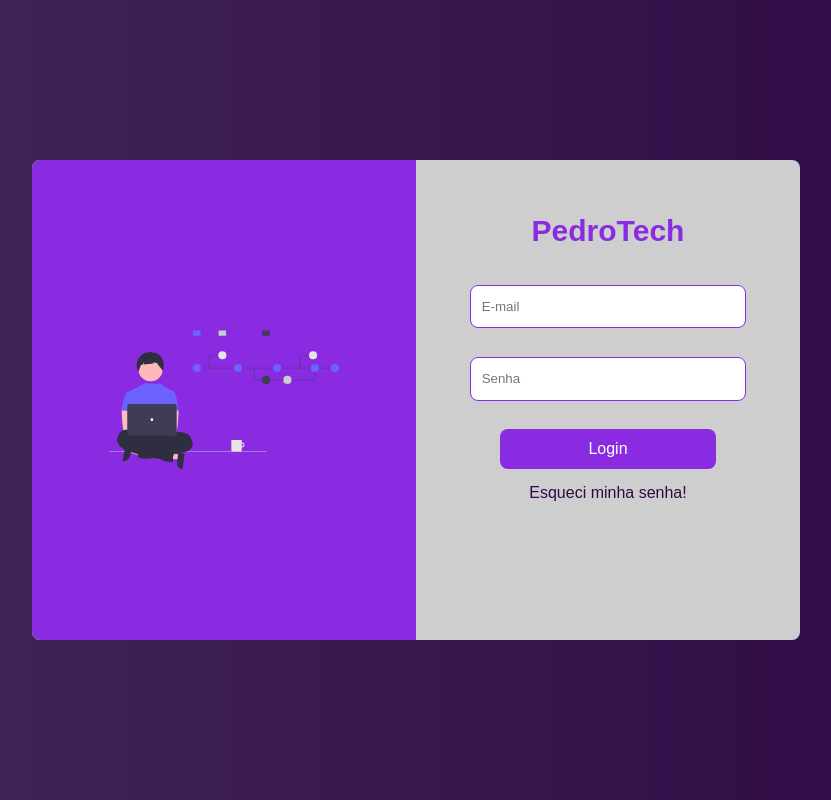
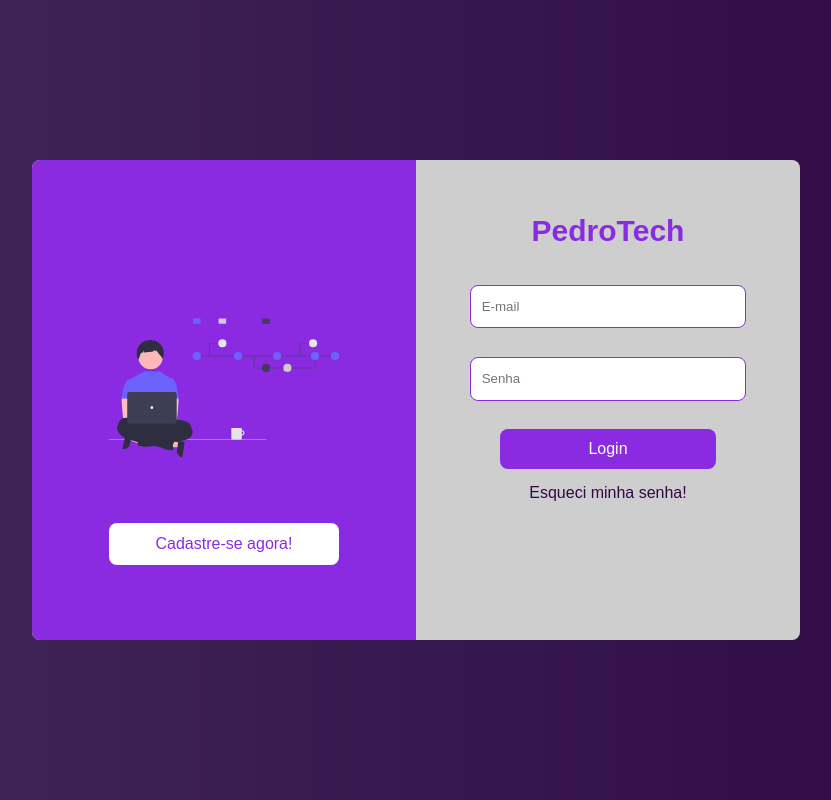
Before and after one commit to holodniak/simple-login-screen, a React (Create React App) app in the folder screen-login/: page / in a window 1280 px wide. Shown: the whole page, without its empty margins (224-1055 px from the left). Built offline with nearby package versions, Linux system fonts and the light colour scheme.

Commit message:
changes with new form

```diff
--- a/screen-login/src/components/Button.jsx
+++ b/screen-login/src/components/Button.jsx
@@ -1,4 +1,4 @@
-import React, { useState } from "react";
+import React from "react";
 import styled from "styled-components";
 
 const Button = styled.button`
--- a/screen-login/src/components/Input.jsx
+++ b/screen-login/src/components/Input.jsx
@@ -1,4 +1,4 @@
-import React, { useState } from "react";
+import React from "react";
 import styled from "styled-components";
 
 const Input = styled.input`
--- a/screen-login/src/components/MainCointainer.jsx
+++ b/screen-login/src/components/MainCointainer.jsx
@@ -1,8 +1,9 @@
 import React, { useState } from "react";
-import styled from "styled-components";
+import styled, { css } from "styled-components";
 import imagem from "../version_control.svg";
 import Input from "./Input";
 import Button from "./Button";
+import VisibilityOffIcon from "@material-ui/icons/VisibilityOff";
 
 const Coitainer = styled.div`
   width: 100vw;
@@ -29,6 +30,10 @@ const BoxImage = styled.div`
   height: 100%;
   border-radius: 8px 0px 0px 8px;
   background: blueviolet;
+  display: flex;
+  flex-direction: column;
+  justify-content: center;
+  align-items: center;
 `;
 
 const Image = styled.img`
@@ -37,7 +42,7 @@ const Image = styled.img`
   position: relative;
   display: block;
   margin: 0 auto;
-  top: 20%;
+  top: 5%;
 `;
 
 const BoxLogin = styled.div`
@@ -65,6 +70,15 @@ const BoxActions = styled.div`
   display: flex;
   flex-direction: column;
   align-items: center;
+  opacity: 1;
+  transition: opacity 0.5s linear;
+
+  ${(props) =>
+    !props.isClicked &&
+    css`
+      opacity: 0;
+      pointer-events: none;
+    `}
 `;
 
 const ForgotPassword = styled.a`
@@ -76,18 +90,49 @@ const ForgotPassword = styled.a`
   }
 `;
 
+const Join = styled.button`
+  width: 60%;
+  position: relative;
+  background: #fff;
+  padding: 3%;
+  margin: 4%;
+  border-radius: 8px;
+  border: none;
+  color: #8a2be1;
+  font-size: 16px;
+  text-align: center;
+  font-family: sans-serif;
+  cursor: pointer;
+
+  :hover {
+    background: #300844;
+    color: #fff;
+  }
+`;
+
 export default function MainContainer() {
+  const [isClicked, setIsClicked] = useState(true);
+
+  const toggle = () => {
+    setIsClicked(!isClicked);
+  };
+
   return (
     <Coitainer>
       <Box>
         <BoxImage>
           <Image src={imagem} />
+          <Join onClick={toggle}>
+            {isClicked ? "Cadastre-se agora!" : "Já sou cadastrado!"}
+          </Join>
         </BoxImage>
         <BoxLogin>
           <Title>PedroTech</Title>
-          <BoxActions>
+          <BoxActions isClicked={isClicked}>
             <Input placeholder="E-mail" type="text"></Input>
-            <Input placeholder="Senha" type="password"></Input>
+            <Input placeholder="Senha" type="password">
+              <VisibilityOffIcon style="visibility:hidden"></VisibilityOffIcon>
+            </Input>
             <Button text="Login"></Button>
             <ForgotPassword>Esqueci minha senha!</ForgotPassword>
           </BoxActions>
```
